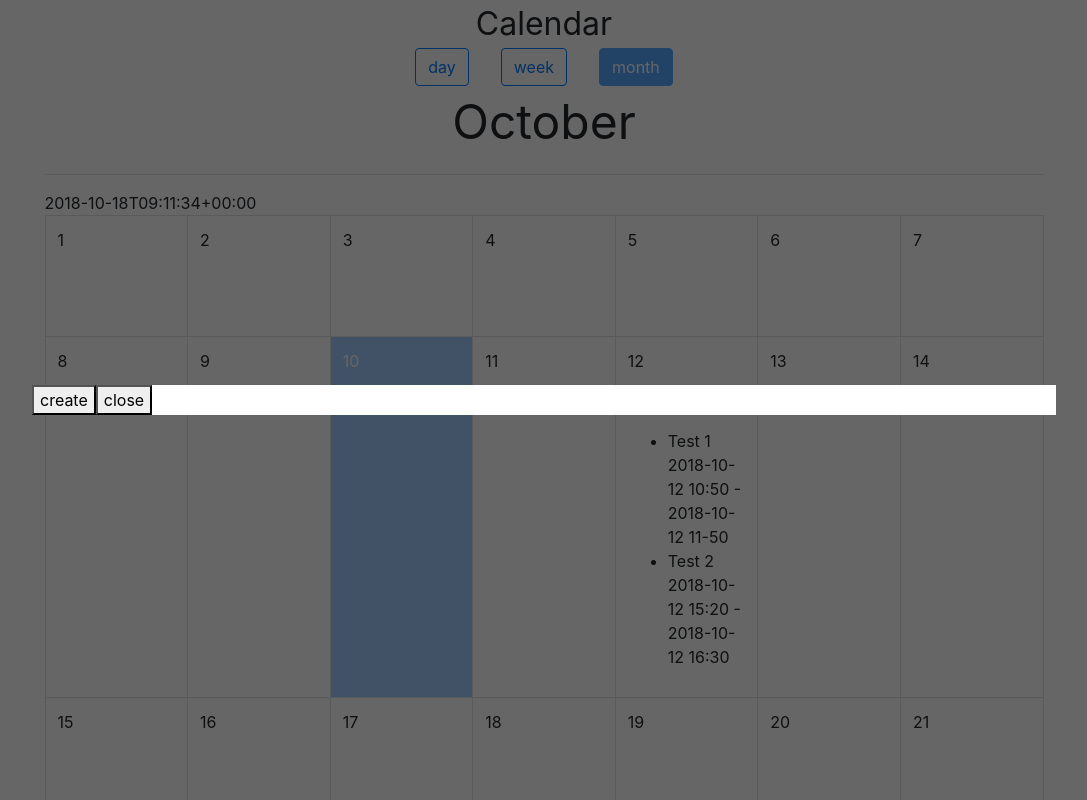
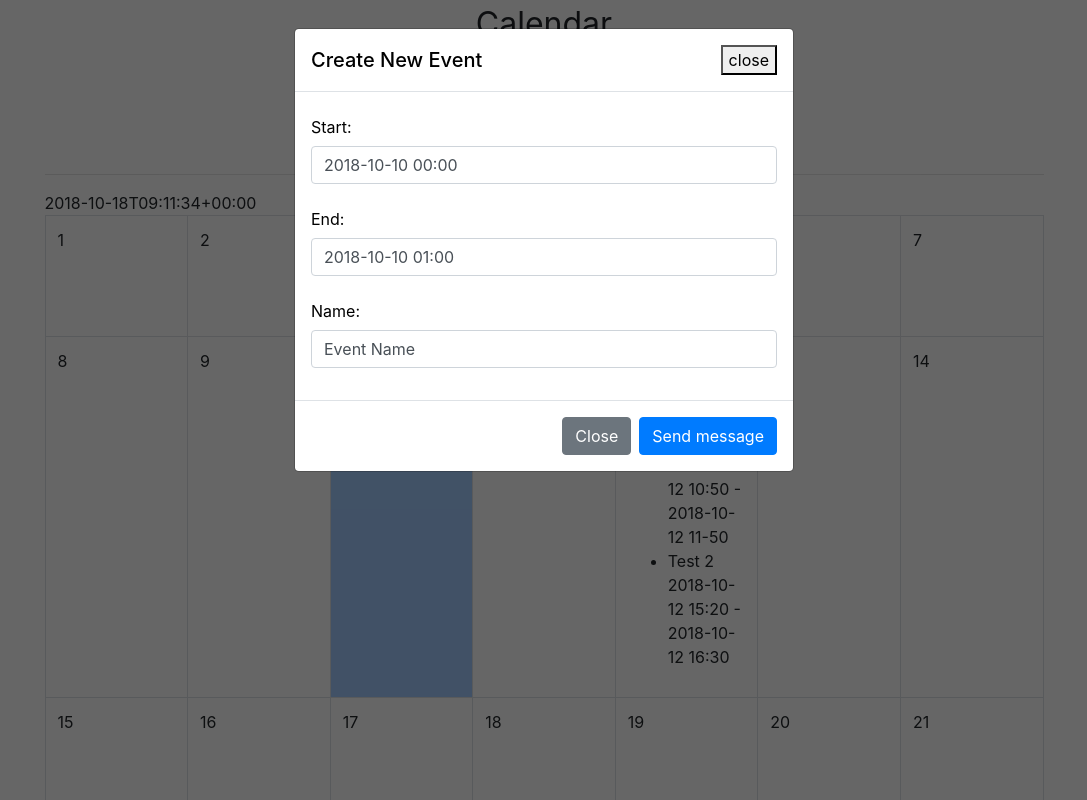
Before and after one commit to kradavar/Google-Calendar, a React (Create React App) app: page / in a window 1280 px wide. Both pictures are taken after a click on the element "10". Shown: the top 800 px of the page, without its empty margins (96-1183 px from the left). Built offline with nearby package versions, Linux system fonts and the light colour scheme.

Commit message:
Bootstrap modal window

```diff
--- a/src/Model/reducers/events.js
+++ b/src/Model/reducers/events.js
@@ -33,8 +33,8 @@ export const events = (state = initialState, action) => {
         ...state,
         {
           id: nextEventId++,
-          start: action.start.format("YYYY-MM-DD HH:mm"),
-          end: action.end.format("YYYY-MM-DD HH:mm"),
+          start: action.start,
+          end: action.end,
           name: action.name
         }
       ];
--- a/src/Styles/Modal.css
+++ b/src/Styles/Modal.css
@@ -5,16 +5,6 @@
   width: 100%;
   height: 100%;
   background: rgba(0, 0, 0, 0.6);
-
   display: block;
+  color: black;
 }
-
-.modal-main {
-  position: fixed;
-  background: white;
-  width: 80%;
-  height: auto;
-  top: 50%;
-  left: 50%;
-  transform: translate(-50%, -50%);
-}
--- a/src/View/ModalWindow.js
+++ b/src/View/ModalWindow.js
@@ -5,23 +5,88 @@ import { addEvent } from "../Model/actions/actions.js";
 import "../Styles/Modal.css";
 
 function ModalWindow(props) {
+  const createNewEvent = e => {
+    e.preventDefault();
+    const name = document.getElementById("event-name").value;
+    const end = document.getElementById("event-end").value;
+    const start = document.getElementById("event-start").value;
+
+    props.dispatch(addEvent(name, start, end));
+
+    document.getElementById("event-name").value = "";
+    document.getElementById("event-end").value = "";
+    document.getElementById("event-start").value = "";
+  };
+
   return (
-    <div className="modal">
-      <section className="modal-main">
-        <button
-          onClick={e => {
-            e.preventDefault();
-            const name = prompt("Name: ");
-            const end = props.renderedDate.clone().add(1, "hour");
-            const start = props.renderedDate.clone();
-
-            props.dispatch(addEvent(name, start, end));
-          }}
-        >
-          create
-        </button>
-        <button onClick={props.handleClose}>close</button>
-      </section>
+    <div className="modal" role="dialog">
+      <div className="modal-dialog" role="document">
+        <div className="modal-content">
+          <div className="modal-header">
+            <h5 className="modal-title" id="createModalLabel">
+              Create New Event
+            </h5>
+            <button onClick={props.handleClose}>close</button>
+          </div>
+          <div className="modal-body">
+            <form>
+              <div class="form-group">
+                <label for="event-start" class="col-form-label">
+                  Start:
+                </label>
+                <input
+                  type="text"
+                  class="form-control"
+                  id="event-start"
+                  value={props.renderedDate.clone().format("YYYY-MM-DD HH:mm")}
+                />
+              </div>
+              <div class="form-group">
+                <label for="event-end" class="col-form-label">
+                  End:
+                </label>
+                <input
+                  type="text"
+                  class="form-control"
+                  id="event-end"
+                  value={props.renderedDate
+                    .clone()
+                    .add(1, "hour")
+                    .format("YYYY-MM-DD HH:mm")}
+                />
+              </div>
+              <div class="form-group">
+                <label for="event-name" class="col-form-label">
+                  Name:
+                </label>
+                <input
+                  type="text"
+                  class="form-control"
+                  id="event-name"
+                  value="Event Name"
+                />
+              </div>
+            </form>
+          </div>
+          <div class="modal-footer">
+            <button
+              type="button"
+              class="btn btn-secondary"
+              data-dismiss="modal"
+              onClick={props.handleClose}
+            >
+              Close
+            </button>
+            <button
+              type="button"
+              class="btn btn-primary"
+              onClick={createNewEvent}
+            >
+              Send message
+            </button>
+          </div>
+        </div>
+      </div>
     </div>
   );
 }
```
